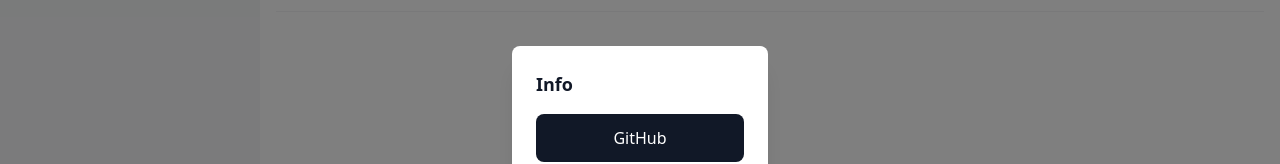
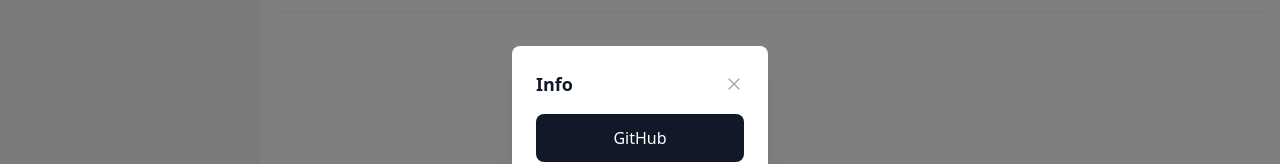
Before and after one commit to IlyaKrapivnoy/mindlist-clone, a Nuxt app: page / in a window 1280 px wide. Both pictures are taken after a click on the icon 234 px from the left and 26 px from the top of the page. Shown: the part 238-402 px from the top of the page. Built offline with nearby package versions, Linux system fonts and the light colour scheme.

Commit message:
feat: close modals

```diff
--- a/app/components/List/List.vue
+++ b/app/components/List/List.vue
@@ -209,6 +209,7 @@
     <div
       v-if="showListMenuModal"
       class="fixed inset-0 bg-black bg-opacity-50 flex items-center justify-center z-50"
+      @click.self="showListMenuModal = false"
     >
       <div class="bg-white rounded-lg p-6 w-96">
         <div class="flex items-center justify-between mb-4">
@@ -266,6 +267,7 @@
     <div
       v-if="showPriorityModal"
       class="fixed inset-0 bg-black bg-opacity-50 flex items-center justify-center z-50"
+      @click.self="showPriorityModal = false"
     >
       <div class="bg-white rounded-lg p-6 w-96">
         <div class="flex items-center justify-between mb-4">
--- a/app/components/Sidebar/SidebarHeaderTop.vue
+++ b/app/components/Sidebar/SidebarHeaderTop.vue
@@ -3,7 +3,7 @@
     <div class="uppercase">{{ currentDay }}</div>
     <div>
       <InformationCircleIcon
-        class="w-5 h-5 cursor-pointer hover:text-gray-800 transition-colors duration-200"
+        class="w-5 h-5 cursor-pointer hover:text-gray-800 transition-colors duration-200 mr-[10px]"
         aria-label="Info"
         title="Info"
         @click="showModal = true"
@@ -18,7 +18,15 @@
     @click.self="showModal = false"
   >
     <div class="bg-white rounded-lg p-6 w-64 shadow-xl">
-      <h3 class="text-lg font-semibold text-gray-900 mb-4">Info</h3>
+      <div class="flex justify-between items-center mb-4">
+        <h3 class="text-lg font-semibold text-gray-900">Info</h3>
+        <button
+          @click="showModal = false"
+          class="text-gray-400 hover:text-gray-600 transition-colors"
+        >
+          <XMarkIcon class="w-5 h-5" />
+        </button>
+      </div>
 
       <div class="space-y-3">
         <a
@@ -47,7 +55,7 @@
 
 <script setup>
 import { ref } from "vue";
-import { InformationCircleIcon } from "@heroicons/vue/24/outline";
+import { InformationCircleIcon, XMarkIcon } from "@heroicons/vue/24/outline";
 
 const currentDay = new Date().toLocaleDateString("en-US", { weekday: "long" });
 const showModal = ref(false);
--- a/app/components/Sidebar/SidebarLists.vue
+++ b/app/components/Sidebar/SidebarLists.vue
@@ -44,6 +44,7 @@
     <div
       v-if="showNewListModal"
       class="fixed inset-0 bg-black bg-opacity-50 flex items-center justify-center z-50"
+      @click.self="showNewListModal = false"
     >
       <div class="bg-white rounded-lg p-6 w-96">
         <h2 class="text-lg font-semibold mb-4">Create new list</h2>
```
